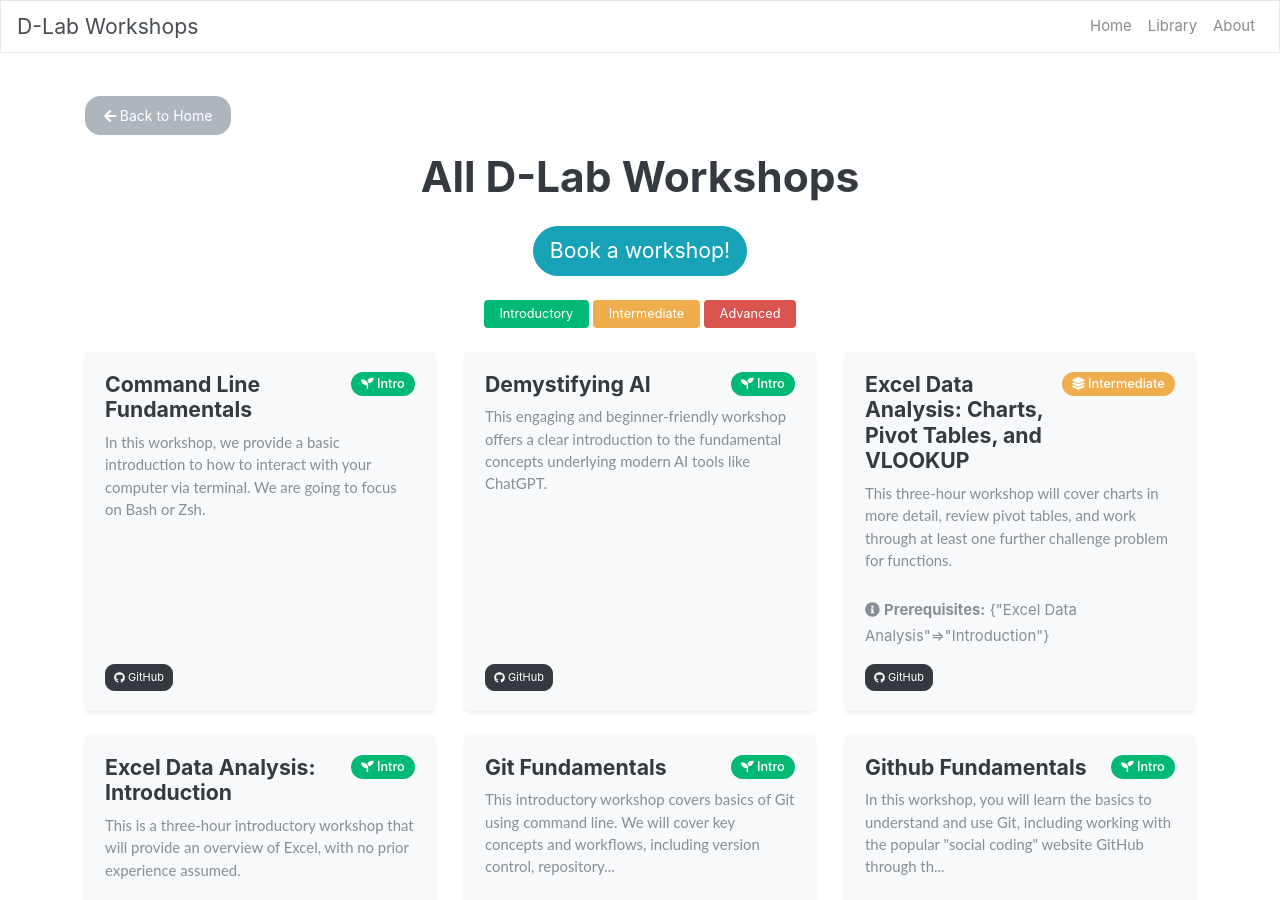
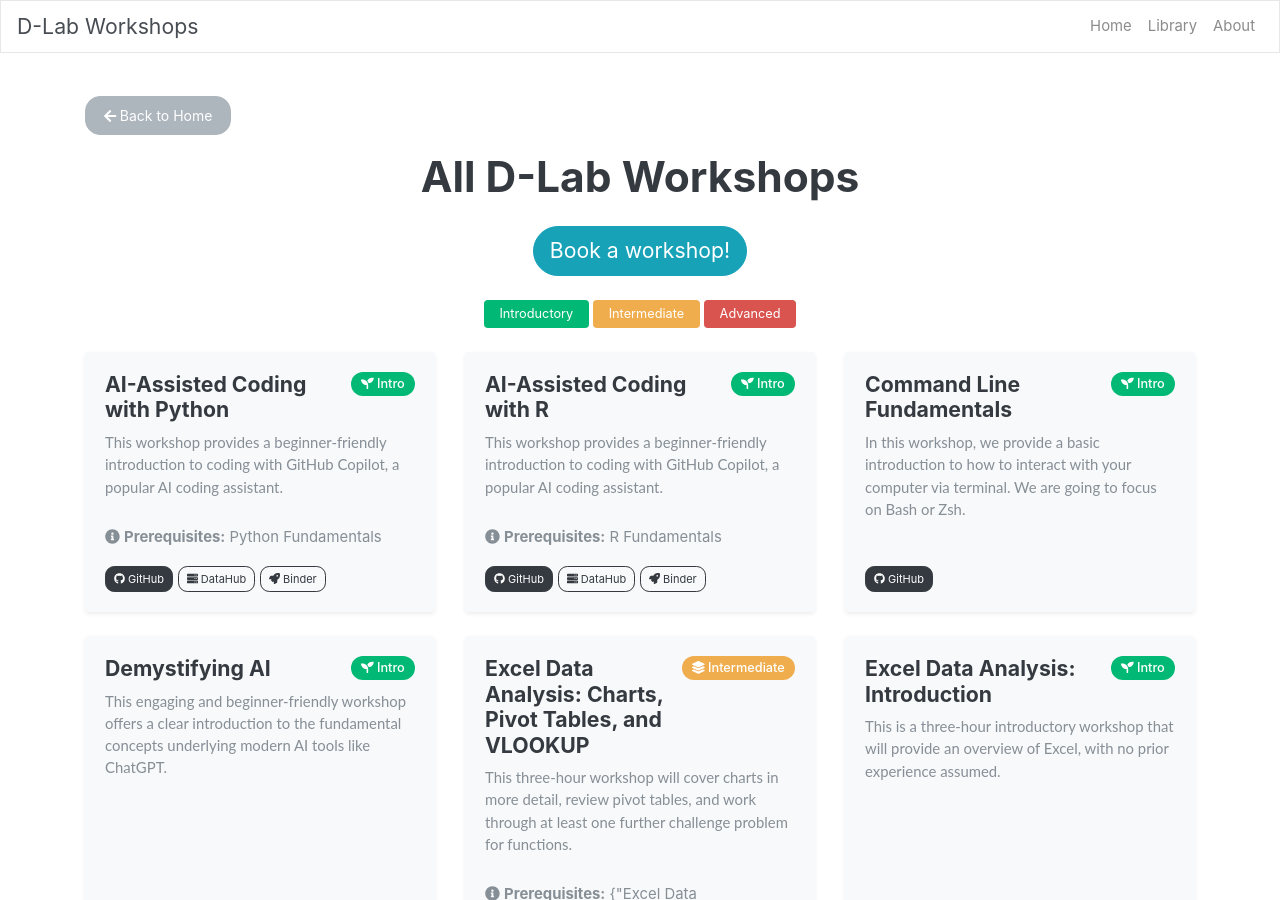
Before and after one commit to dlab-berkeley/dlab-workshops, a Jekyll site: the page built from library.html, in a window 1280 px wide and 900 px high. Built offline with Jekyll 4.4.1, drawn with Linux system fonts in a browser that asks for light colours; nearby versions of some CDN libraries; some of the changed text lies outside the part shown.

Commit message:
Update workshop names and add Python AI-Assisted Coding workshop
- Renamed "R Copilot Assisted Workshop" to "AI-Assisted Coding with R"
- Added new "AI-Assisted Coding with Python" workshop
- Set R Fundamentals as prerequisite for R workshop
- Set Python Fundamentals as prerequisite for Python workshop
- Updated total workshop count to 37

🤖 Generated with [Claude Code](https://claude.ai/code)

Co-Authored-By: Claude <noreply@anthropic.com>

```diff
--- a/_data/workshops.yml
+++ b/_data/workshops.yml
@@ -244,7 +244,7 @@ workshops:
   binder_url: https://mybinder.org/v2/gh/dlab-berkeley//main
 - title: R Census Data Fundamentals
   category: r
-  level: introductory
+  level: intermediate
   github_url: https://github.com/dlab-berkeley/R-Census-Data
   description: In this workshop, we provide an overview of conducting U.S. Census
     data analysis and visualization in R.
@@ -266,7 +266,7 @@ workshops:
   - name: Parts 1-2
   datahub_url: https://datahub.berkeley.edu/hub/user-redirect/git-pull?repo=https%3A%2F%2Fgithub.com%2Fdlab-berkeley%2FR-Data-Wrangling&urlpath=rstudio%2F
   binder_url: https://mybinder.org/v2/gh/dlab-berkeley/R-Data-Wrangling/main
-- title: R Copilot Assisted Coding Workshop
+- title: AI-Assisted Coding with R
   category: [r, ai]
   level: introductory
   github_url: https://github.com/dlab-berkeley/R-Copilot-Assisted-Coding-Works
@@ -277,9 +277,20 @@ workshops:
   duration: 120 minutes
   datahub_url: https://datahub.berkeley.edu/hub/user-redirect/git-pull?repo=https%3A%2F%2Fgithub.com%2Fdlab-berkeley%2FR-Copilot-Assisted-Coding-Works&urlpath=rstudio%2F
   binder_url: https://mybinder.org/v2/gh/dlab-berkeley/R-Copilot-Assisted-Coding-Works/main
+- title: AI-Assisted Coding with Python
+  category: [python, ai]
+  level: introductory
+  github_url: https://github.com/dlab-berkeley/Python-Copilot-Assisted-Coding-Works
+  description: This workshop provides a beginner-friendly introduction to coding with
+    GitHub Copilot, a popular AI coding assistant.
+  prerequisites:
+  - Python Fundamentals
+  duration: 120 minutes
+  datahub_url: https://datahub.berkeley.edu/hub/user-redirect/git-pull?repo=https%3A%2F%2Fgithub.com%2Fdlab-berkeley%2FPython-Copilot-Assisted-Coding-Works&urlpath=tree%2FPython-Copilot-Assisted-Coding-Works%2F
+  binder_url: https://mybinder.org/v2/gh/dlab-berkeley/Python-Copilot-Assisted-Coding-Works/main
 - title: 'R Geospatial Fundamentals: Parts 1-2'
   category: r
-  level: introductory
+  level: intermediate
   github_url: https://github.com/dlab-berkeley/R-Geospatial-Fundamentals
   description: In this 2-part workshop series, we will provide an introduction to spatial analyses in R. We discuss the benefits of the additional 'location' component that defines spatial data and how spatial dataframes organize this information.
   prerequisites:
@@ -364,4 +375,4 @@ workshops:
   binder_url: https://mybinder.org/v2/gh/dlab-berkeley/Python-SQL-Intermediate/main
 last_updated: '2025-07-22T16:11:13.344380'
 source: CSV Import
-total_workshops: 36
+total_workshops: 37
```
